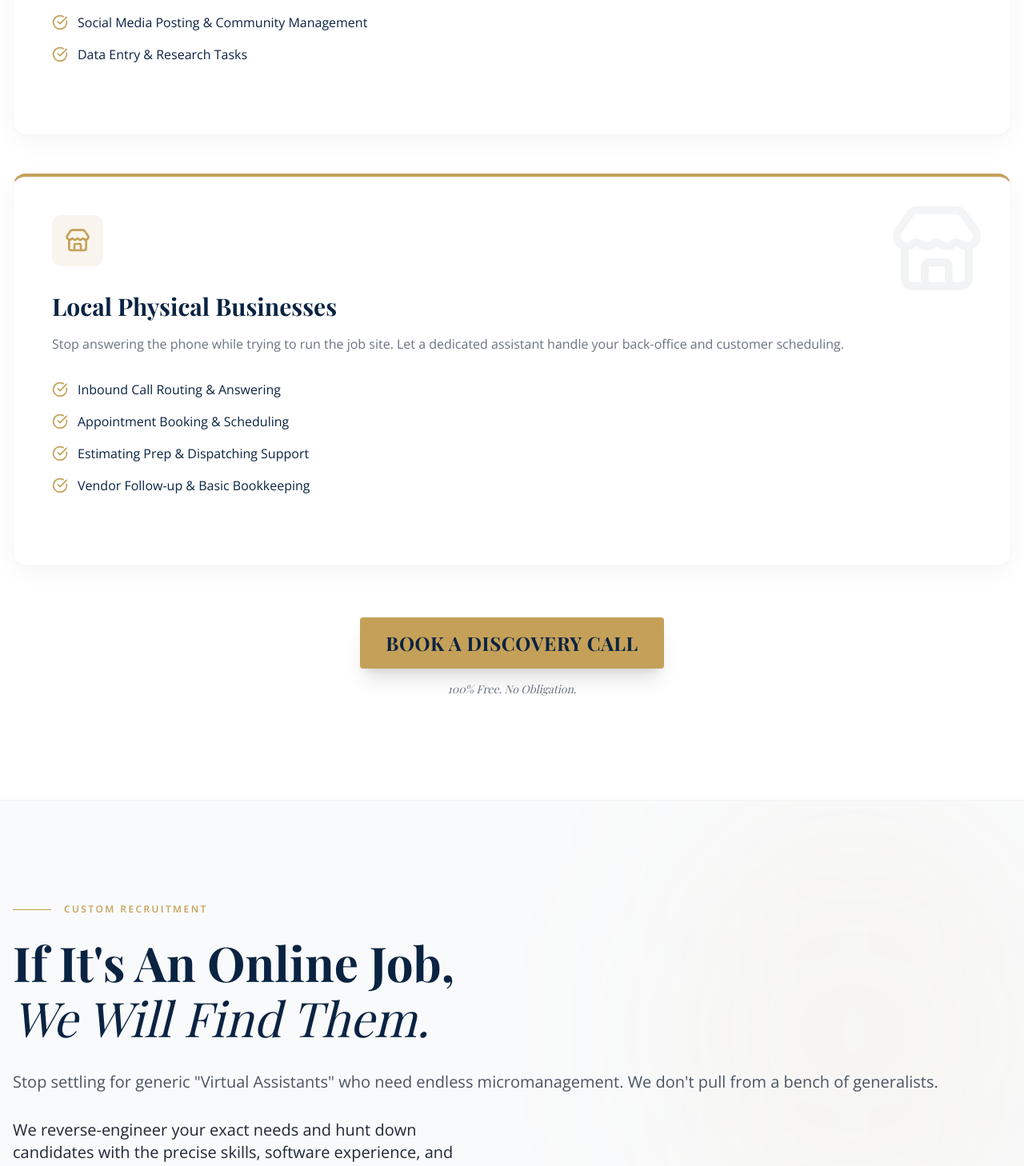
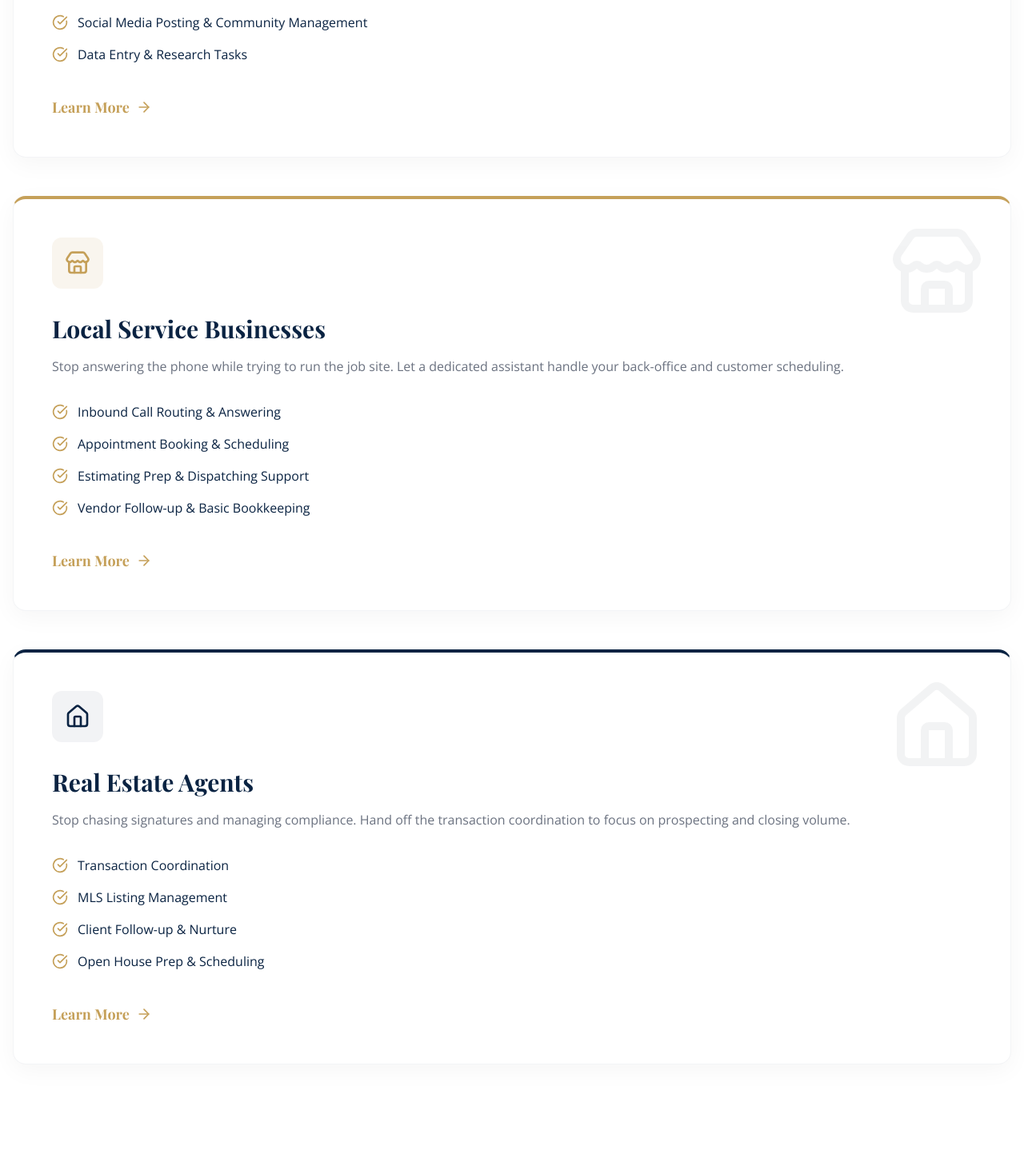
Before and after one commit to christianh0019/five-star-assistants-vsl, a React (Vite) app: page / in a window 1280 px wide. Shown: the part 2246-3704 px from the top of the page at 80% size. Built offline with nearby package versions, Linux system fonts and the light colour scheme.

Commit message:
update landing page section CTAs to route to internal pages

```diff
--- a/components/ProcessSection.tsx
+++ b/components/ProcessSection.tsx
@@ -1,5 +1,6 @@
 import React from 'react';
 import { PhoneCall, Search, Rocket, HeartHandshake } from 'lucide-react';
+import { Link } from 'react-router-dom';
 import Button from './Button';
 
 interface ProcessSectionProps {
@@ -85,13 +86,14 @@ const ProcessSection: React.FC<ProcessSectionProps> = ({ onOpenSurvey }) => {
           </div>
 
           <div className="mt-20 text-center">
-            <Button
-              onClick={onOpenSurvey}
-              variant="primary"
-              className="min-w-[280px] md:min-w-[320px] mb-4 shadow-xl hover:shadow-2xl"
-            >
-              Book A Discovery Call
-            </Button>
+            <Link to="/how-it-works" className="inline-block">
+              <Button
+                variant="primary"
+                className="min-w-[280px] md:min-w-[320px] mb-4 shadow-xl hover:shadow-2xl"
+              >
+                See How It Works
+              </Button>
+            </Link>
             <p className="font-heading italic text-gray-500 text-sm">
               100% Free. No Obligation.
             </p>
--- a/components/ResultsSection.tsx
+++ b/components/ResultsSection.tsx
@@ -1,5 +1,6 @@
 import React from 'react';
 import { Clock, DollarSign, Play } from 'lucide-react';
+import { Link } from 'react-router-dom';
 import Button from './Button';
 
 interface ResultsSectionProps {
@@ -127,13 +128,14 @@ const ResultsSection: React.FC<ResultsSectionProps> = ({ onOpenSurvey }) => {
         </div>
 
         <div className="mt-20 text-center">
-          <Button
-            onClick={onOpenSurvey}
-            variant="primary"
-            className="min-w-[280px] md:min-w-[320px] mb-4 shadow-xl hover:shadow-2xl"
-          >
-            Book A Discovery Call
-          </Button>
+          <Link to="/results" className="inline-block">
+            <Button
+              variant="primary"
+              className="min-w-[280px] md:min-w-[320px] mb-4 shadow-xl hover:shadow-2xl"
+            >
+              See More Results
+            </Button>
+          </Link>
           <p className="font-heading italic text-gray-500 text-sm">
             100% Free. No Obligation.
           </p>
--- a/components/WhoWeWorkWithSection.tsx
+++ b/components/WhoWeWorkWithSection.tsx
@@ -1,5 +1,6 @@
 import React from 'react';
-import { Globe, Store, CheckCircle, ArrowRight } from 'lucide-react';
+import { Globe, Store, CheckCircle, ArrowRight, Home } from 'lucide-react';
+import { Link } from 'react-router-dom';
 import Button from './Button';
 
 interface WhoWeWorkWithSectionProps {
@@ -27,10 +28,10 @@ const WhoWeWorkWithSection: React.FC<WhoWeWorkWithSectionProps> = ({ onOpenSurve
                     </p>
                 </div>
 
-                <div className="grid grid-cols-1 lg:grid-cols-2 gap-8 md:gap-12 relative z-10">
+                <div className="grid grid-cols-1 lg:grid-cols-3 gap-8 md:gap-12 relative z-10">
 
                     {/* Online Businesses Card */}
-                    <div className="bg-white p-8 md:p-12 rounded-2xl border border-gray-100 shadow-[0_8px_30px_rgb(0,0,0,0.04)] hover:shadow-[0_20px_40px_rgb(0,0,0,0.08)] transition-all duration-500 group relative overflow-hidden border-t-4 border-t-navy">
+                    <Link to="/digital-agencies" className="bg-white p-8 md:p-12 rounded-2xl border border-gray-100 shadow-[0_8px_30px_rgb(0,0,0,0.04)] hover:shadow-[0_20px_40px_rgb(0,0,0,0.08)] transition-all duration-500 group relative overflow-hidden border-t-4 border-t-navy flex flex-col h-full">
                         <div className="absolute top-0 right-0 p-8 opacity-5 group-hover:opacity-10 transition-opacity duration-500 transform group-hover:scale-110">
                             <Globe size={120} />
                         </div>
@@ -40,9 +41,9 @@ const WhoWeWorkWithSection: React.FC<WhoWeWorkWithSectionProps> = ({ onOpenSurve
                         </div>
 
                         <h3 className="font-heading text-3xl font-bold text-navy mb-4">
-                            Online Businesses & Agencies
+                            Digital Agencies
                         </h3>
-                        <p className="text-gray-500 mb-8 font-body leading-relaxed">
+                        <p className="text-gray-500 mb-8 font-body leading-relaxed flex-grow">
                             Stop getting bogged down in your inbox and CRM. Hand off the digital heavy lifting so you can focus on strategy and closing deals.
                         </p>
 
@@ -59,10 +60,14 @@ const WhoWeWorkWithSection: React.FC<WhoWeWorkWithSectionProps> = ({ onOpenSurve
                                 </li>
                             ))}
                         </ul>
-                    </div>
+
+                        <div className="mt-auto flex items-center text-gold font-bold font-heading text-lg group-hover:text-navy transition-colors">
+                            Learn More <ArrowRight className="w-5 h-5 ml-2 group-hover:translate-x-1 transition-transform" />
+                        </div>
+                    </Link>
 
                     {/* Physical Businesses Card */}
-                    <div className="bg-white p-8 md:p-12 rounded-2xl border border-gray-100 shadow-[0_8px_30px_rgb(0,0,0,0.04)] hover:shadow-[0_20px_40px_rgb(0,0,0,0.08)] transition-all duration-500 group relative overflow-hidden border-t-4 border-t-gold">
+                    <Link to="/local-service-businesses" className="bg-white p-8 md:p-12 rounded-2xl border border-gray-100 shadow-[0_8px_30px_rgb(0,0,0,0.04)] hover:shadow-[0_20px_40px_rgb(0,0,0,0.08)] transition-all duration-500 group relative overflow-hidden border-t-4 border-t-gold flex flex-col h-full">
                         <div className="absolute top-0 right-0 p-8 opacity-5 group-hover:opacity-10 transition-opacity duration-500 transform group-hover:scale-110">
                             <Store size={120} />
                         </div>
@@ -72,9 +77,9 @@ const WhoWeWorkWithSection: React.FC<WhoWeWorkWithSectionProps> = ({ onOpenSurve
                         </div>
 
                         <h3 className="font-heading text-3xl font-bold text-navy mb-4">
-                            Local Physical Businesses
+                            Local Service Businesses
                         </h3>
-                        <p className="text-gray-500 mb-8 font-body leading-relaxed">
+                        <p className="text-gray-500 mb-8 font-body leading-relaxed flex-grow">
                             Stop answering the phone while trying to run the job site. Let a dedicated assistant handle your back-office and customer scheduling.
                         </p>
 
@@ -91,21 +96,48 @@ const WhoWeWorkWithSection: React.FC<WhoWeWorkWithSectionProps> = ({ onOpenSurve
                                 </li>
                             ))}
                         </ul>
-                    </div>
 
-                </div>
+                        <div className="mt-auto flex items-center text-gold font-bold font-heading text-lg group-hover:text-navy transition-colors">
+                            Learn More <ArrowRight className="w-5 h-5 ml-2 group-hover:translate-x-1 transition-transform" />
+                        </div>
+                    </Link>
 
-                <div className="mt-16 text-center">
-                    <Button
-                        onClick={onOpenSurvey}
-                        variant="primary"
-                        className="min-w-[280px] md:min-w-[320px] mb-4 shadow-xl hover:shadow-2xl"
-                    >
-                        Book A Discovery Call
-                    </Button>
-                    <p className="font-heading italic text-gray-500 text-sm">
-                        100% Free. No Obligation.
-                    </p>
+                    {/* Real Estate Agents Card */}
+                    <Link to="/real-estate-agents" className="bg-white p-8 md:p-12 rounded-2xl border border-gray-100 shadow-[0_8px_30px_rgb(0,0,0,0.04)] hover:shadow-[0_20px_40px_rgb(0,0,0,0.08)] transition-all duration-500 group relative overflow-hidden border-t-4 border-t-navy flex flex-col h-full">
+                        <div className="absolute top-0 right-0 p-8 opacity-5 group-hover:opacity-10 transition-opacity duration-500 transform group-hover:scale-110">
+                            <Home size={120} />
+                        </div>
+
+                        <div className="w-16 h-16 bg-navy/5 text-navy rounded-xl flex items-center justify-center mb-8 group-hover:bg-navy group-hover:text-white transition-colors duration-300">
+                            <Home className="w-8 h-8" />
+                        </div>
+
+                        <h3 className="font-heading text-3xl font-bold text-navy mb-4">
+                            Real Estate Agents
+                        </h3>
+                        <p className="text-gray-500 mb-8 font-body leading-relaxed flex-grow">
+                            Stop chasing signatures and managing compliance. Hand off the transaction coordination to focus on prospecting and closing volume.
+                        </p>
+
+                        <ul className="space-y-4 mb-10">
+                            {[
+                                "Transaction Coordination",
+                                "MLS Listing Management",
+                                "Client Follow-up & Nurture",
+                                "Open House Prep & Scheduling"
+                            ].map((feature, i) => (
+                                <li key={i} className="flex items-start">
+                                    <CheckCircle className="w-5 h-5 text-gold mr-3 mt-0.5 flex-shrink-0" />
+                                    <span className="text-navy font-medium text-sm md:text-base">{feature}</span>
+                                </li>
+                            ))}
+                        </ul>
+
+                        <div className="mt-auto flex items-center text-gold font-bold font-heading text-lg group-hover:text-navy transition-colors">
+                            Learn More <ArrowRight className="w-5 h-5 ml-2 group-hover:translate-x-1 transition-transform" />
+                        </div>
+                    </Link>
+
                 </div>
             </div>
         </section>
```
